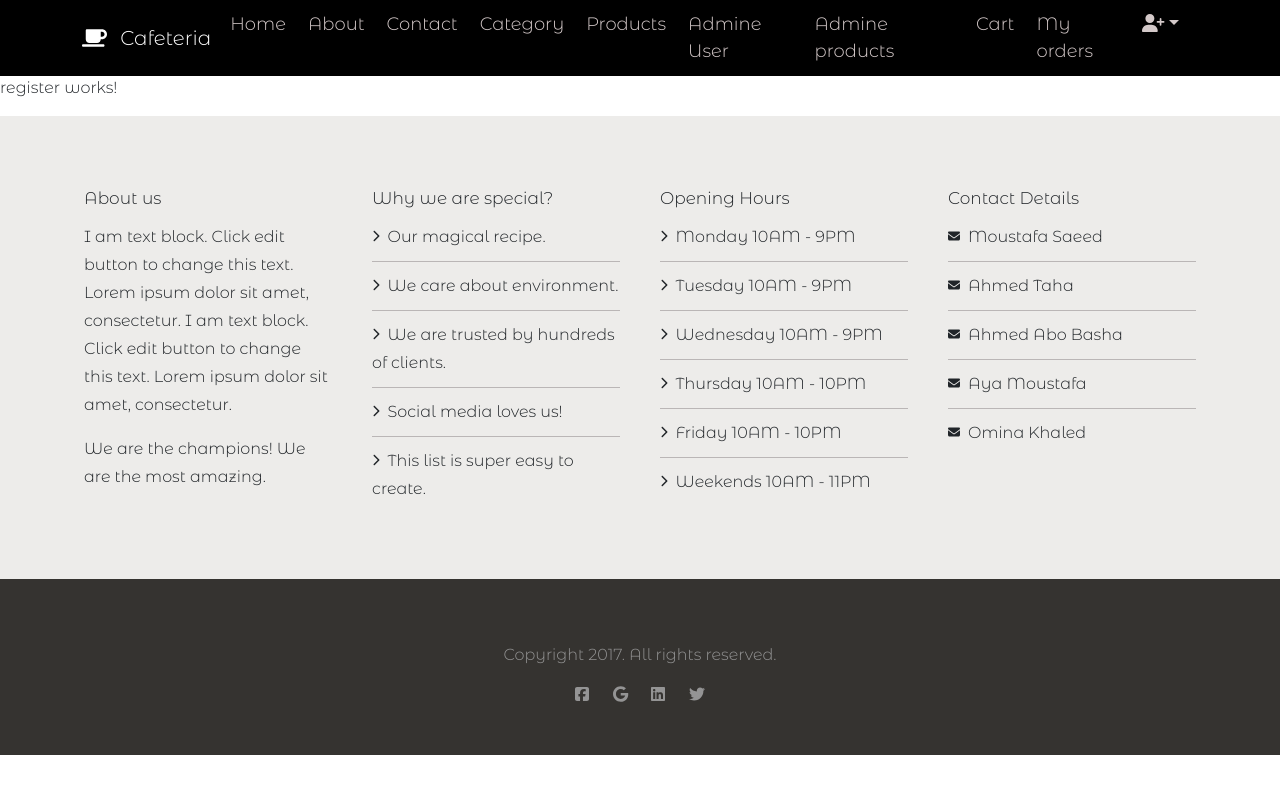
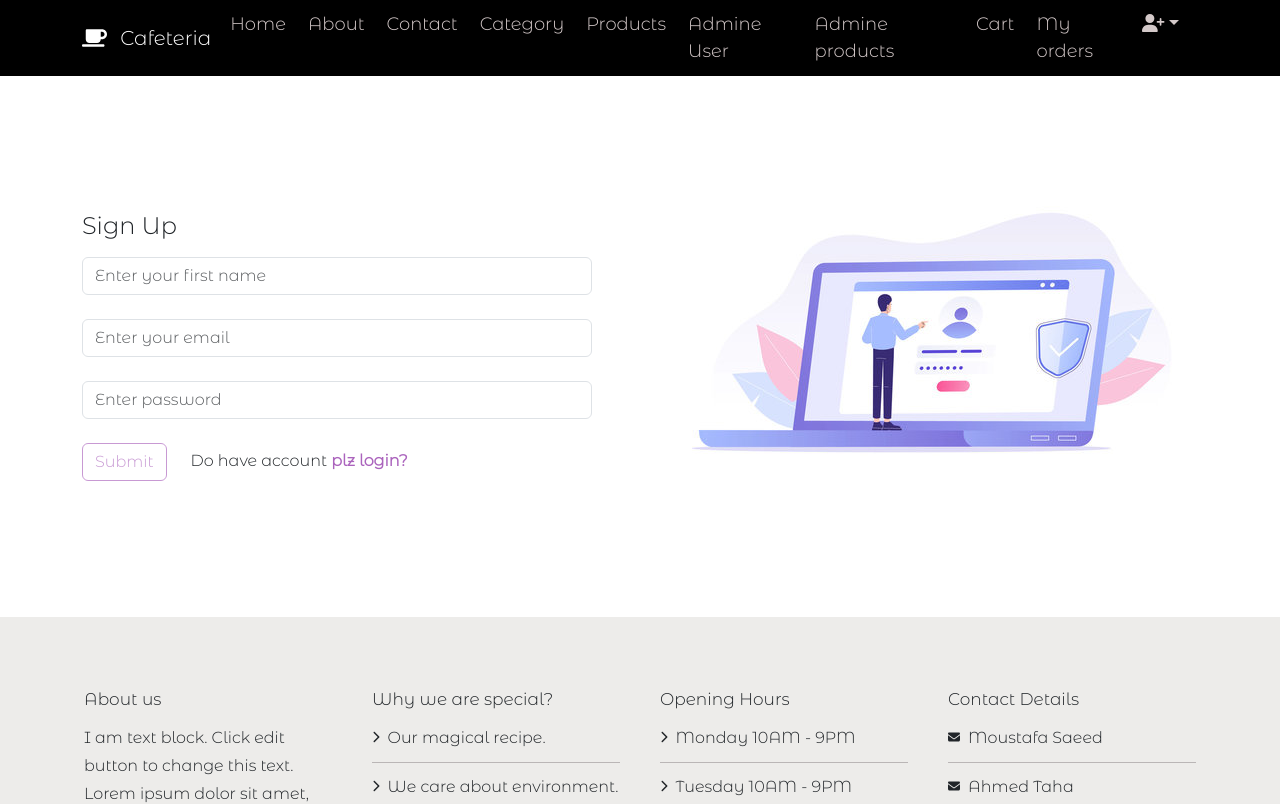
Before and after one commit to aya-mustafa/cafeteria, an Angular app in the folder angular/: page /register in a window 1280 px wide. Shown: the top 804 px of the page. Built offline with nearby package versions, Linux system fonts and the light colour scheme.

Commit message:
added authintication

```diff
--- a/angular/src/app/auth/login/login.component.html
+++ b/angular/src/app/auth/login/login.component.html
@@ -1,4 +1,4 @@
-<div class="container">
+<div class="container my-5">
     <div class="row align-items-center">
         <div class="col-md-6 py-5">
             <img src="../../../assets/360_F_339709048_ZITR4wrVsOXCKdjHncdtabSNWpIhiaR7.jpg" alt="" srcset="">
@@ -23,6 +23,7 @@
                     </div> -->
                 </div>
                 <button [disabled]="loginForm.status=='INVALID'"  type="submit" class="btn">Login</button>
+                <span class="ms-4"><a (click)="navigate()">Do have account <span class="navigate">plz Register?</span></a></span>
             </form>
         </div>
 
--- a/angular/src/app/auth/login/login.component.ts
+++ b/angular/src/app/auth/login/login.component.ts
@@ -22,6 +22,8 @@ export class LoginComponent {
 
 
 
+
+
   login()
   {
 
@@ -32,12 +34,28 @@ export class LoginComponent {
       this.auth.login(this.loginForm.value).subscribe(
       {
         next: res => {
-          console.log("Yes")
+          console.log(this.loginForm.value)
+          // localStorage.setItem("token",res.token);
+          // let isAdmin:any = localStorage.getItem("isAdmin");
+          // if(isAdmin == "true")
+          // {
+          //   localStorage.setItem("Admin","true");
+          // }
+          // else
+          // {
+          //   localStorage.setItem("Admin","false");
+          // }
+
         },
-        error: err =>
-        alert("err"),
+        error: err => alert("Error"),
         complete: () => {
         }
       })
     }
+
+
+    navigate()
+    {
+      this._router.navigateByUrl('/register')
+    }
 }
--- a/angular/src/app/auth/register/register.component.html
+++ b/angular/src/app/auth/register/register.component.html
@@ -1 +1,53 @@
-<p>register works!</p>
+<div class="container my-5">
+    <div class="row align-items-center">
+        <div class="col-md-6 pe-5 py-5 my-3">
+            <form  [formGroup]="regestrationForm" (ngSubmit)="register()" class="py-4">
+                <h4 class="mb-3">Sign Up</h4>
+                <div class="form-group mb-4">
+                    <input type="text" class="form-control my-2 bg-transparent" placeholder="Enter your first name" formControlName="username">
+                    <div *ngIf="regestrationForm.controls['username'].errors&& regestrationForm.controls['username'].touched ">
+                        <span *ngIf="regestrationForm.controls['username'].errors?.['required']!==undefined" class="text-danger">first Name is required</span>
+                        <span *ngIf="regestrationForm.controls['username'].errors?.['minlength']" class="text-danger">Min length must be 3</span>
+                        <span *ngIf="regestrationForm.controls['username'].errors?.['maxlength']" class="text-danger">Max length must be 20</span>
+                    </div>
+                </div>
+
+                <div class="form-group mb-4">
+                    <!-- <label for="">Email:</label> -->
+                    <input type="email" class="form-control my-2 bg-transparent" placeholder="Enter your email" formControlName="email">
+                    <div *ngIf="regestrationForm.controls['email'].errors&& regestrationForm.controls['email'].touched ">
+                        <span *ngIf="regestrationForm.controls['email'].errors?.['required']!==undefined" class="text-danger">email is required</span>
+                        <span *ngIf="!regestrationForm.controls['email'].errors?.['required'] && regestrationForm.controls['email'].errors!=null " class="text-danger">Email not valid </span>
+                    </div>
+                </div>
+                <div class="form-group mb-4">
+                    <!-- <label for="">Password:</label> -->
+                    <input type="password" class="form-control my-2 bg-transparent" placeholder="Enter password" formControlName="password">
+                    <div *ngIf="regestrationForm.controls['password'].errors&& regestrationForm.controls['password'].touched ">
+                        <span *ngIf="regestrationForm.controls['password'].errors?.['required']!==undefined" class="text-danger">password is required</span>
+                        <span *ngIf="!regestrationForm.controls['password'].errors?.['required'] && regestrationForm.controls['password'].errors!=null " class="text-danger">Password must start with small letter then conatin from 3 to 8 numbers </span>
+                    </div>
+                </div>
+                <!-- <div class="form-group mb-4">
+                    <input type="password" class="form-control my-2 bg-transparent"  placeholder="repeat password" formControlName="rePassword">
+                    <div *ngIf="regestrationForm.controls['rePassword'].errors&& regestrationForm.controls['rePassword'].touched ">
+                        <span *ngIf="regestrationForm.controls['rePassword'].errors?.['required']" class="text-danger">rePassword is required</span>
+                        <span *ngIf="regestrationForm.controls['password'].value !== regestrationForm.controls['rePassword'].value " class="text-danger">Repassword must match password </span>
+                    </div>
+                </div>
+                <div class="form-group mb-4">
+                    <input type="file" class="form-control my-2 bg-transparent" formControlName="image">
+                    <div *ngIf="regestrationForm.controls['image'].errors&& regestrationForm.controls['image'].touched ">
+                        <span *ngIf="regestrationForm.controls['image'].errors?.['required']" class="text-danger">Image is required</span>
+                    </div>
+                </div> -->
+                <button [disabled]="regestrationForm.status=='INVALID'"  type="submit" class="btn">Submit</button>
+                <span class="ms-4"><a (click)="navigate()">Do have account <span class="navigate">plz login?</span></a></span>
+            </form>
+        </div>
+
+        <div class="col-md-6">
+            <img src="../../../assets/360_F_339709134_9FKW6cgJi0uosfWb2bD4zdcerTvRvNXv.jpg" alt="" srcset="">
+        </div>
+    </div>
+</div>
--- a/angular/src/app/auth/register/register.component.scss
+++ b/angular/src/app/auth/register/register.component.scss
@@ -0,0 +1,14 @@
+form
+{
+    .navigate
+    {
+        cursor: pointer;
+        color: #ab64bd;
+        font-weight: 600;
+    }
+    button
+    {
+        border: 1px solid #ab64bd;
+        color: #ab64bd;
+    }
+}
--- a/angular/src/app/auth/register/register.component.ts
+++ b/angular/src/app/auth/register/register.component.ts
@@ -1,4 +1,7 @@
 import { Component } from '@angular/core';
+import { FormControl, FormGroup, Validators } from '@angular/forms';
+import { Router } from '@angular/router';
+import { AuthService } from 'src/app/services/auth.service';
 
 @Component({
   selector: 'app-register',
@@ -7,4 +10,40 @@ import { Component } from '@angular/core';
 })
 export class RegisterComponent {
 
+  constructor(private _router:Router, private auth:AuthService)
+  {
+  }
+
+  regestrationForm:FormGroup = new FormGroup(
+    {
+      username: new FormControl('',[Validators.required,Validators.minLength(3), Validators.maxLength(20)]),
+      email :  new FormControl('',[Validators.required,Validators.email]),
+      password : new FormControl('',[Validators.required,Validators.pattern(/^[a-z]{1}[0-9]{3,8}/)]),
+    }
+  )
+
+  register()
+  {
+      if(this.regestrationForm.status=='INVALID')
+      {
+        return;
+      }
+      this.auth.signUp(this.regestrationForm.value).subscribe(
+      {
+        next: res => {
+          this._router.navigateByUrl('/user/login')
+        },
+        error: err => alert(err.error.message),
+        complete: () => {
+
+        }
+      })
+    }
+
+
+
+    navigate()
+    {
+      this._router.navigateByUrl('/login')
+    }
 }
--- a/angular/src/app/services/auth.service.ts
+++ b/angular/src/app/services/auth.service.ts
@@ -1,7 +1,8 @@
-  import { HttpClient } from '@angular/common/http';
+import { HttpClient } from '@angular/common/http';
 import { Injectable } from '@angular/core';
 import { Router } from '@angular/router';
 import { Observable } from 'rxjs';
+// import jwtDecode from 'jwt-decode';
 
 @Injectable({
   providedIn: 'root'
@@ -12,8 +13,53 @@ export class AuthService {
   }
 
 
+  isLogin:any;
+  isUserLogin()
+  {
+      let token = localStorage.getItem("token");
+      if(token)
+      {
+        this.isLogin = true;
+      }
+      else
+      {
+        this.isLogin = false;
+      }
+  }
+
+  canActivate():boolean | Observable<boolean>
+   {
+     let token  = localStorage.getItem("token");
+     if(token)
+     {
+        return true;
+     }
+     this._router.navigateByUrl("/user/login")
+         return false;
+   }
+
+
+  //  isAdmine:boolean = false;
+  //  saveCrrentUser()
+  //  {
+  //    let encryptedToken:any = localStorage.getItem("token");
+  //    console.log(encryptedToken);
+  //    let decriptedToken:any = jwtDecode(encryptedToken);
+  //    localStorage.setItem("isAdmin",decriptedToken.isAdmin);
+  //  }
+
+
+
+  signUp(signData:any):Observable<any>
+  {
+    console.log(signData)
+     return this._http.post('',signData);
+  }
+
   login(loginData:any):Observable<any>
   {
     return this._http.post('http://localhost/cafeteria(Backend)/Cafe-Api/auth/login.php',loginData);
   }
+
+
 }
--- a/angular/src/app/shared/navbar/navbar.component.html
+++ b/angular/src/app/shared/navbar/navbar.component.html
@@ -37,6 +37,7 @@
                 <a class="nav-link dropdown-toggle" id="dropdownId" data-bs-toggle="dropdown" aria-haspopup="true" aria-expanded="false"><i class="fa fa-user-plus" aria-hidden="true"></i></a>
                 <div class="dropdown-menu" aria-labelledby="dropdownId">
                     <a   class="dropdown-item" routerLink="login" >Login</a>
+                    <a   class="dropdown-item" routerLink="register" >Register</a>
                     <a   class="dropdown-item"  >logOut</a>
                 </div>
             </li>
```
Also changed, not shown: angular/src/assets/360_F_339709134_9FKW6cgJi0uosfWb2bD4zdcerTvRvNXv.jpg (added).
